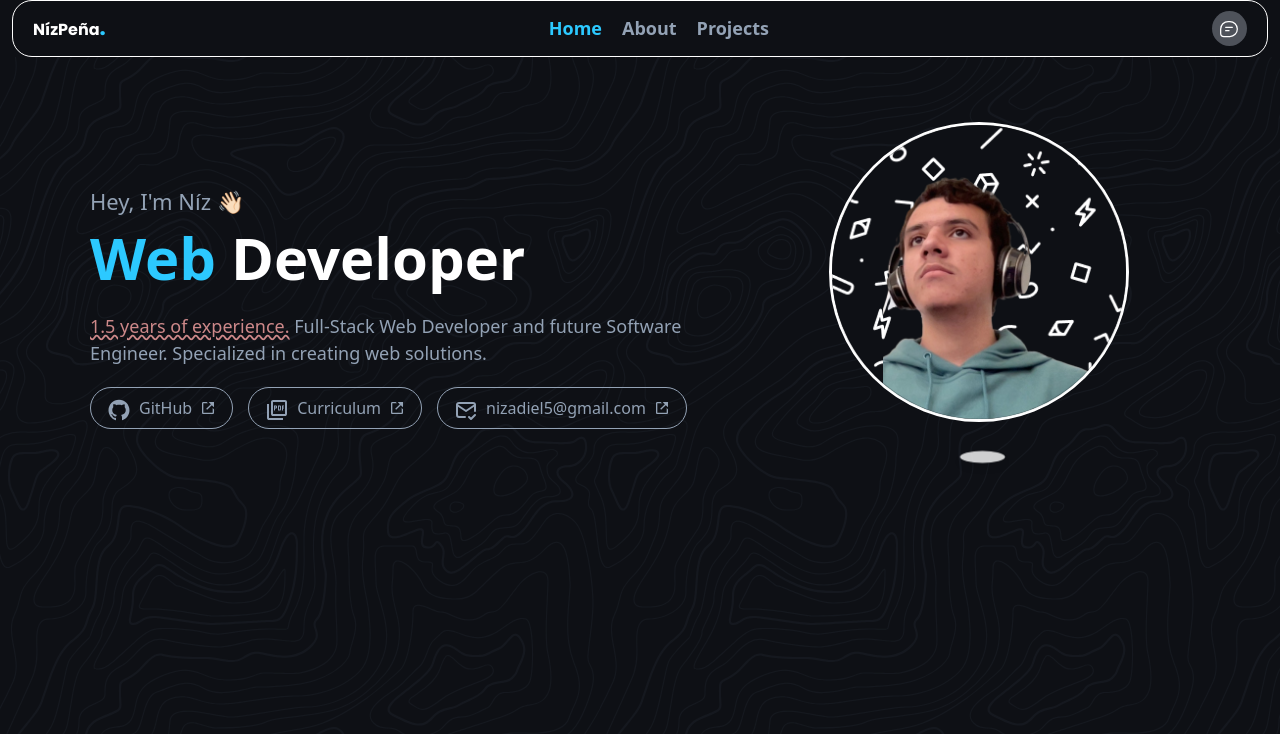
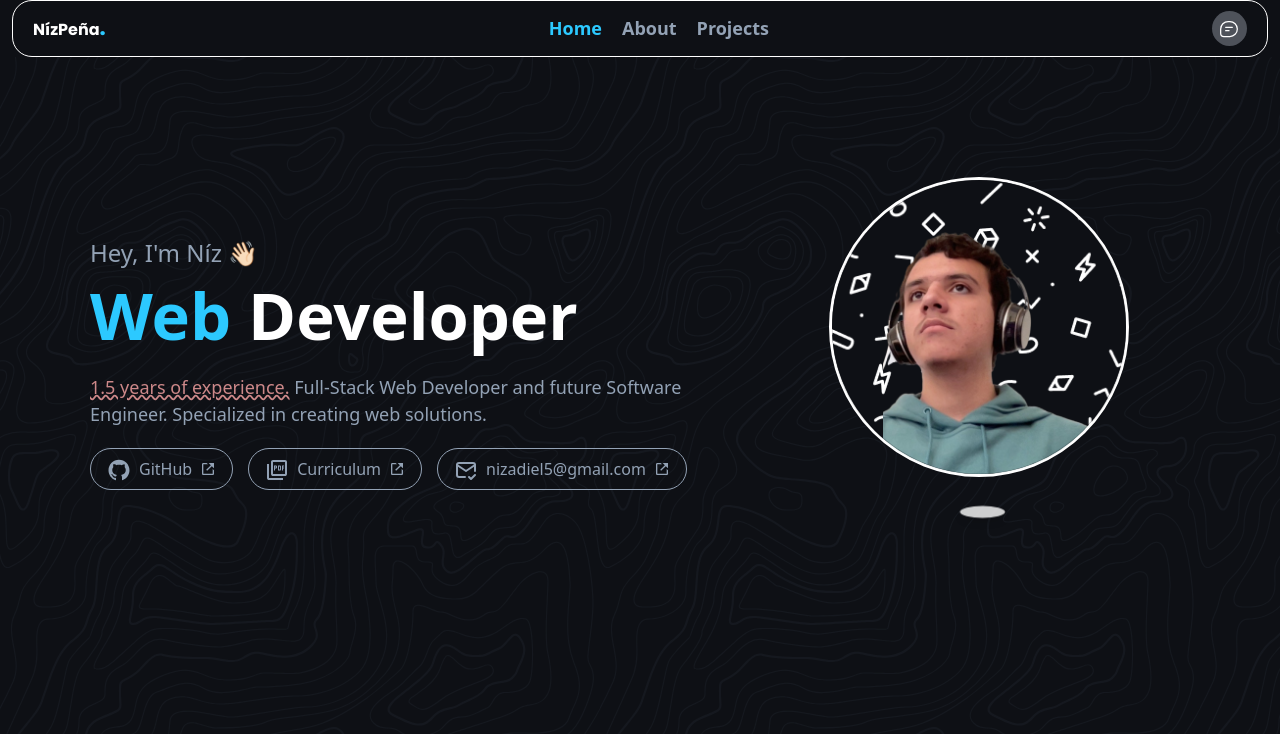
Before and after one commit to NizDeveloper/portfolio-npena, a website: page index.html in a window 1280 px wide. Shown: the top 734 px of the page. Drawn offline with nearby package versions, Linux system fonts and the light colour scheme; files that its build step writes are made by us from their sources.

Commit message:
Edited hero styles.

```diff
--- a/scss/custom/02-sections/02-hero.scss
+++ b/scss/custom/02-sections/02-hero.scss
@@ -1,6 +1,5 @@
 .hero{
-  padding-top: 50px;
-  padding-bottom: 50px;
+  padding: 40px 0;
 
   .hero-row{
     @include adyacent-top(30px);
@@ -64,19 +63,17 @@
       }
     }
   }
-
 }
 
 @include media-breakpoint-up(md){
   .hero{
-    padding: 100px 0;
+    padding: 155px 0;
 
     .hero-row{
       display: flex;
       align-items: center;
       justify-content: space-between;
       margin: 0 -15px;
-
 
       .hero-text{
         order: 1;
@@ -116,7 +113,24 @@
         }
       }
     }
+  }
+}
 
+@include media-breakpoint-up(xl){
+  .hero{
+    .hero-row{
+      .hero-text{
+        .hero-title{
+          p{
+            @include rem-2(24, 30);
+          }
+
+          h1{
+            @include rem-2(65, 60);
+          }
+        }
+      }
+    }
   }
 }
 
@@ -133,7 +147,7 @@
   }
 }
 
-@keyframes expand{
+@keyframes expand {
   0%, 100% {
     transform: scale(1);
   } 50% {
```
